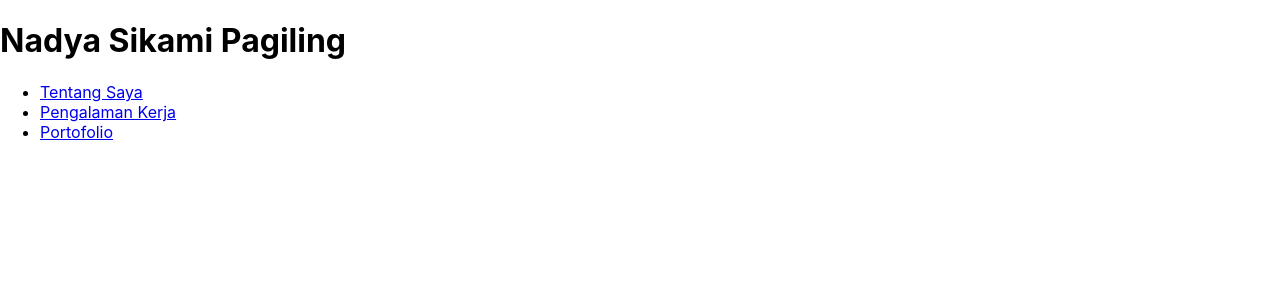
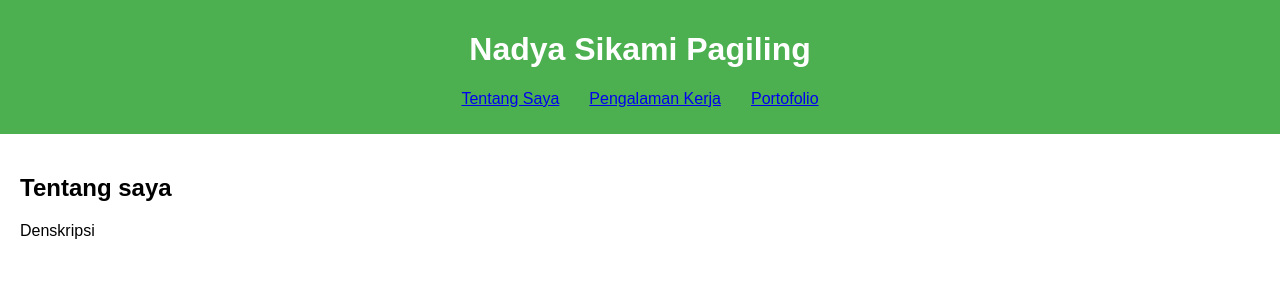
Before and after one commit to Nadyapagiling/Project-portofolio, a React (Create React App) app in the folder project_portfolio/: page / in a window 1280 px wide. Shown: the top 300 px of the page. Built offline with nearby package versions, Linux system fonts and the light colour scheme.

Commit message:
adding About

```diff
--- a/project_portfolio/src/App.js
+++ b/project_portfolio/src/App.js
@@ -1,12 +1,17 @@
 import React from 'react';
 import Header from './components/Header';
+import About from './components/About';
+import './App.css'
 
 function App() {
   return (
-    <div >
+    <div>
       <Header />
+      <main>
+        <About />
+      </main>
     </div>
   );
-}
+};
 
 export default App;
--- /dev/null
+++ b/project_portfolio/src/components/About.js
@@ -0,0 +1,12 @@
+import React from 'react';
+
+const About = () => {
+    return (
+        <section>
+            <h2>Tentang saya</h2>
+            <p>Denskripsi</p>
+        </section>
+    );
+}
+
+export default About;
```
